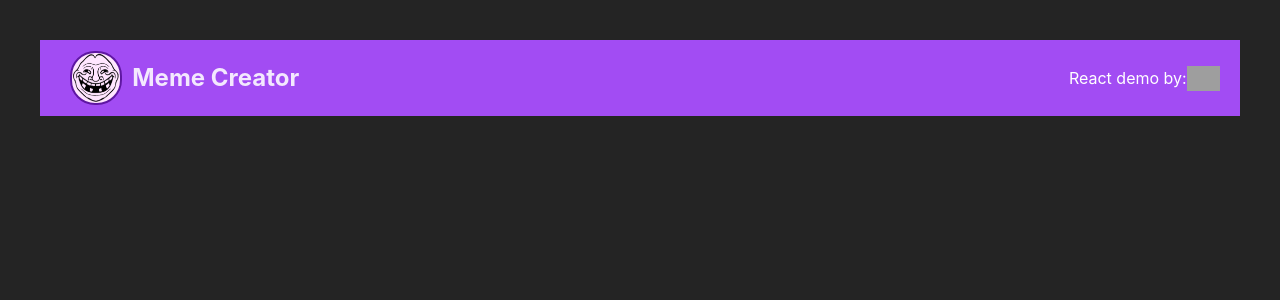
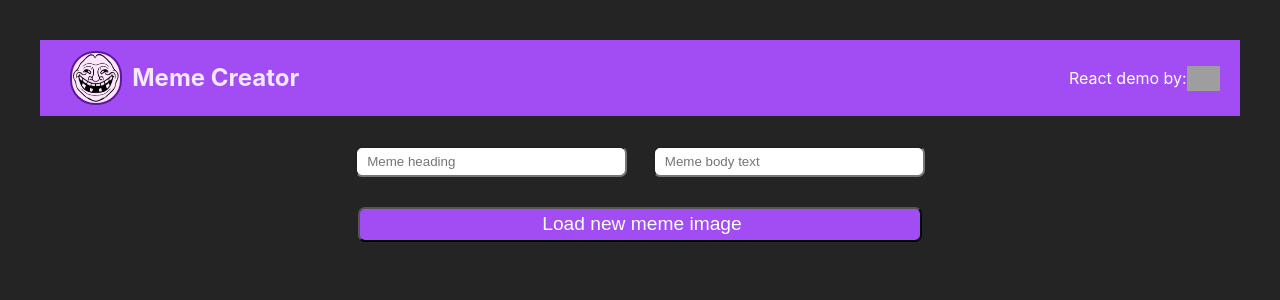
Before and after one commit to pfleege/react-meme-creator, a React (Vite) app: page / in a window 1280 px wide. Shown: the top 300 px of the page. Built offline with nearby package versions, Linux system fonts and the light colour scheme; grey boxes are pictures that could not be loaded.

Commit message:
ADD MemeForm component + initial styling

```diff
--- a/src/App.jsx
+++ b/src/App.jsx
@@ -1,7 +1,12 @@
 import "./App.css";
+import MemeForm from "./components/MemeForm";
 
 function App() {
-  return <></>;
+  return (
+    <>
+      <MemeForm />
+    </>
+  );
 }
 
 export default App;
--- /dev/null
+++ b/src/components/MemeForm.jsx
@@ -0,0 +1,25 @@
+const MemeForm = () => {
+  return (
+    <form className="memeForm" action="">
+      <div className="memeForm--inputFields">
+        <input
+          className="memeForm--textField"
+          type="text"
+          placeholder="Meme heading"
+        />
+        <input
+          className="memeForm--textField"
+          type="text"
+          placeholder="Meme body text"
+        />
+      </div>
+      <input
+        className="memeForm--button"
+        type="submit"
+        value={"Load new meme image"}
+      />
+    </form>
+  );
+};
+
+export default MemeForm;
--- a/src/index.css
+++ b/src/index.css
@@ -46,3 +46,33 @@
   height: 25px;
   margin-right: 20px;
 }
+
+.memeForm {
+  width: 50vw;
+  margin: 0 auto;
+}
+
+.memeForm--inputFields {
+  display: flex;
+  justify-content: center;
+  gap: 2vw;
+  margin: 30px 0;
+}
+
+.memeForm--textField {
+  height: 25px;
+  border-radius: 7px;
+  padding-left: 10px;
+  width: 20vw;
+}
+
+.memeForm--button {
+  height: 35px;
+  border-radius: 7px;
+  padding-left: 10px;
+  width: 44vw;
+  background-color: rgb(162, 76, 243);
+  color: #fff;
+  font-size: 1.2em;
+  margin-bottom: 30px;
+}
```
